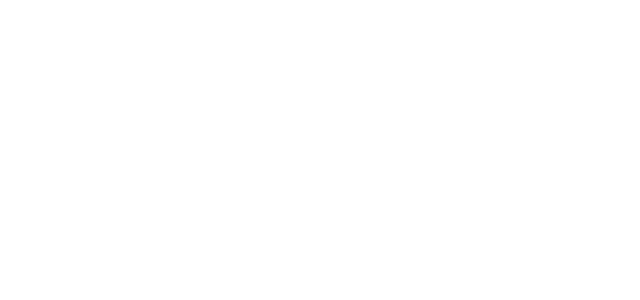
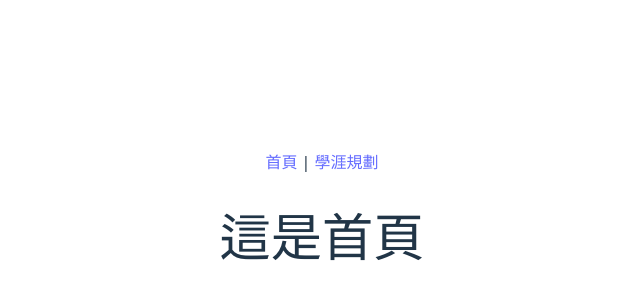
Before and after one commit to ntutproject113/Meerkat, a Vue app in the folder frontend/: page / in a window 1280 px wide. Shown: the part 176-476 px from the top of the page, without its empty margins (318-958 px from the left). Built offline with nearby package versions, Linux system fonts and the light colour scheme.

Commit message:
建分頁

```diff
--- a/frontend/package.json
+++ b/frontend/package.json
@@ -9,7 +9,8 @@
     "preview": "vite preview"
   },
   "dependencies": {
-    "vue": "^3.5.13"
+    "vue": "^3.5.13",
+    "vue-router": "^4.5.1"
   },
   "devDependencies": {
     "@vitejs/plugin-vue": "^5.2.3",
--- a/frontend/src/App.vue
+++ b/frontend/src/App.vue
@@ -3,6 +3,13 @@
 </script>
 
 <template>
+    <div>
+        <nav>
+            <router-link to="/">首頁</router-link> |
+            <router-link to="/planning">學涯規劃</router-link>
+        </nav>
+        <router-view />
+    </div>
 
 </template>
 
--- a/frontend/src/components/HelloWorld.vue
+++ b/frontend/src/views/Home.vue
@@ -1,6 +1,10 @@
 <script setup>
+
 </script>
+
 <template>
+
+    <h1>這是首頁</h1>
 
 </template>
 
--- /dev/null
+++ b/frontend/src/views/Planning.vue
@@ -0,0 +1,12 @@
+<script setup>
+
+</script>
+
+<template>
+    <h1>這是學涯規劃</h1>
+
+</template>
+
+<style scoped>
+
+</style>
```
Also changed, not shown: frontend/src/main.js (+6 -1 lines), frontend/src/router/index.js (added, +15 -0 lines), 1 other file (tests, documents, lock files or other folders).
